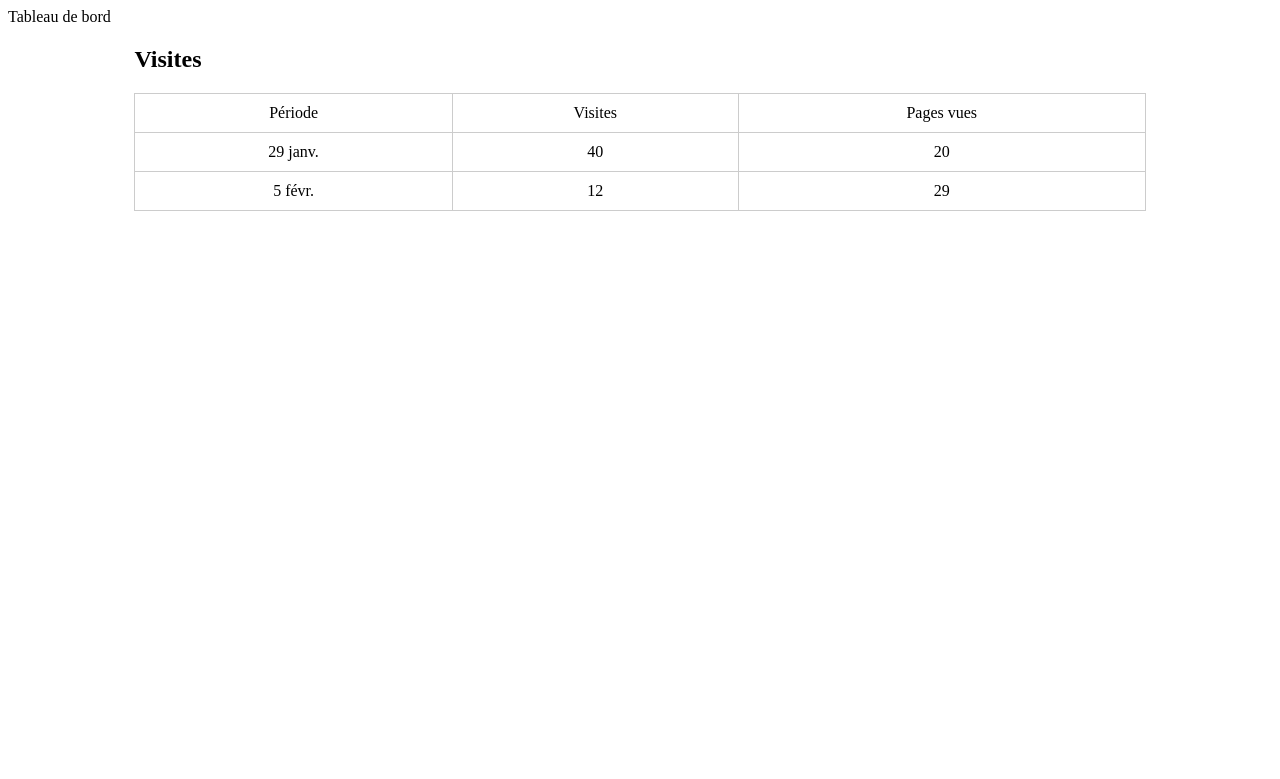
After one commit to achourl14/sae-stage-alternance, a PHP site: template src/Vue/Personnel/vueTableauDeBord.php in a window 1280 px wide. The commit adds this page. Shown: the top 779 px of the page. Run offline with PHP 8.4, Linux system fonts and the light colour scheme; the template is opened without the code that fills it, so the values that code supplies are empty.

Commit message:
creation de la vue, rajout dans bar de recherche et dans controlleur afficherTABLEAUdEBORD

```diff
--- /dev/null
+++ b/src/Vue/Personnel/vueTableauDeBord.php
@@ -0,0 +1,79 @@
+<?php
+
+echo "<div class='title'> Tableau de bord </div>";
+?>
+<!DOCTYPE html>
+<html lang="en">
+<head>
+    <meta charset="UTF-8">
+    <meta name="viewport" content="width=device-width, initial-scale=1.0">
+    <title>Document</title>
+    <style>
+        .container {
+            width: 80%;
+            margin: 0 auto;
+        }
+
+        .section {
+            margin-bottom: 20px;
+        }
+
+        .table {
+            display: table;
+            width: 100%;
+            border-collapse: collapse;
+        }
+
+        .row {
+            display: table-row;
+        }
+
+        .cell {
+            display: table-cell;
+            padding: 10px;
+            border: 1px solid #ccc;
+        }
+
+        .cell.bold {
+            font-weight: bold;
+        }
+
+        .cell.align-center {
+            text-align: center;
+        }
+
+        .cell.align-right {
+            text-align: right;
+        }
+    </style>
+</head>
+<body>
+<div class="container">
+    <div class="section">
+        <h2>Visites</h2>
+        <table class="table">
+            <tr class="row">
+                <td class="cell cell-bold align-center">Période</td>
+                <td class="cell cell-bold align-center">Visites</td>
+                <td class="cell cell-bold align-center">Pages vues</td>
+            </tr>
+            <!-- Remplacez ces lignes par vos données réelles -->
+            <tr class="row">
+                <td class="cell align-center">29 janv.</td>
+                <td class="cell align-center">40</td>
+                <td class="cell align-center">20</td>
+            </tr>
+            <tr class="row">
+                <td class="cell align-center">5 févr.</td>
+                <td class="cell align-center">12</td>
+                <td class="cell align-center">29</td>
+            </tr>
+            <!-- Fin des données -->
+        </table>
+    </div>
+
+    <!-- Récupérez le code HTML et CSS pour les autres sections similaires et ajoutez-les ici -->
+
+</div>
+</body>
+</html>
--- a/src/Vue/vueGenerale.php
+++ b/src/Vue/vueGenerale.php
@@ -76,6 +76,7 @@ if(ConnexionUtilisateur::estMaitreSA() || ConnexionUtilisateur::estSecretariat()
         echo '<a href="controleurFrontal.php?controleur=offre&action=offres">Gestion offre</a>';
         echo '<a href="controleurFrontal.php?controleur=entreprise&action=afficherGestionEntreprise">Gestion Entreprise</a>';
         echo '<a href="controleurFrontal.php?controleur=personnel&action=afficherGestionPersonnel">Gestion du personnel de l\'IUT</a>';
+        echo '<a href="controleurFrontal.php?controleur=personnel&action=afficherTableauDeBord">Tableau De Bord</a>';
     }
     echo '<a href="controleurFrontal.php?controleur=etudiant&action=afficherGestionEtudiant">Gestion Etudiant</a>';
     echo '<a href="controleurFrontal.php?controleur=convention&action=afficherGestionConvention">Gestion des Conventions</a>';
```
Also changed, not shown: src/Controleur/ControleurPersonnel.php (+9 -0 lines), src/Vue/Offre/vueOffres.php (+5 -5 lines).
